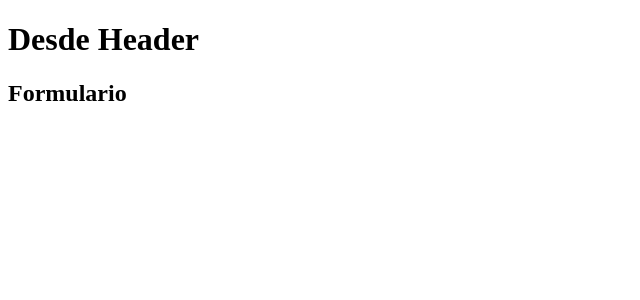
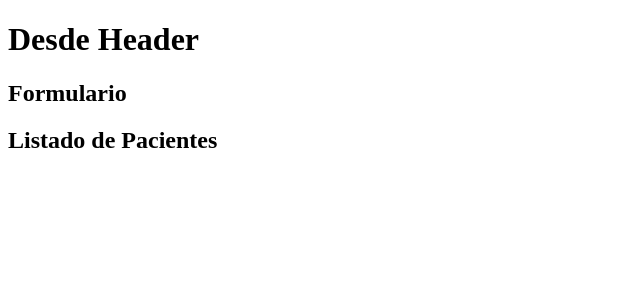
Before and after one commit to hroddev/citas-react, a React (Vite) app: page / in a window 1280 px wide. Shown: the top 300 px of the page, without its empty margins (0-640 px from the left). Built offline with nearby package versions, Linux system fonts and the light colour scheme.

Commit message:
add componet Patient List

```diff
--- a/src/App.jsx
+++ b/src/App.jsx
@@ -1,5 +1,6 @@
 import Header from "./components/Header"
 import Form from "./components/form"
+import PatientList from "./components/PatientList"
 
 function App() {
 
@@ -7,6 +8,7 @@ function App() {
     <>
       <Header />
       <Form />
+      <PatientList />
     </>
   )
 }
--- a/src/components/Form.jsx
+++ b/src/components/Form.jsx
@@ -1,11 +1,7 @@
-
-
 const Form = () => {
-  return (
-    <div>
-      <h2>Formulario</h2>
-    </div>
-  )
+    return (
+        <h2>Formulario</h2>
+)
 }
 
 export default Form
--- /dev/null
+++ b/src/components/PatientList.jsx
@@ -0,0 +1,9 @@
+import React from 'react'
+
+const PatientList = () => {
+    return (
+        <h2>Listado de Pacientes</h2>
+)
+}
+
+export default PatientList
```
